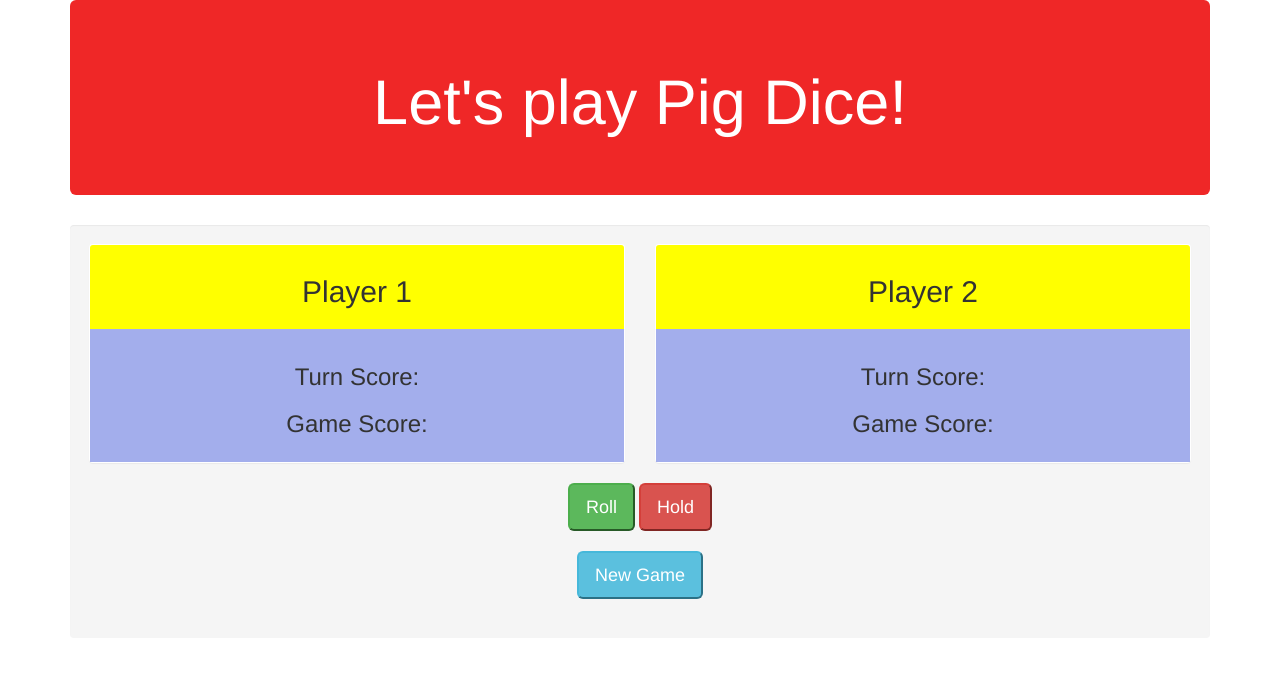
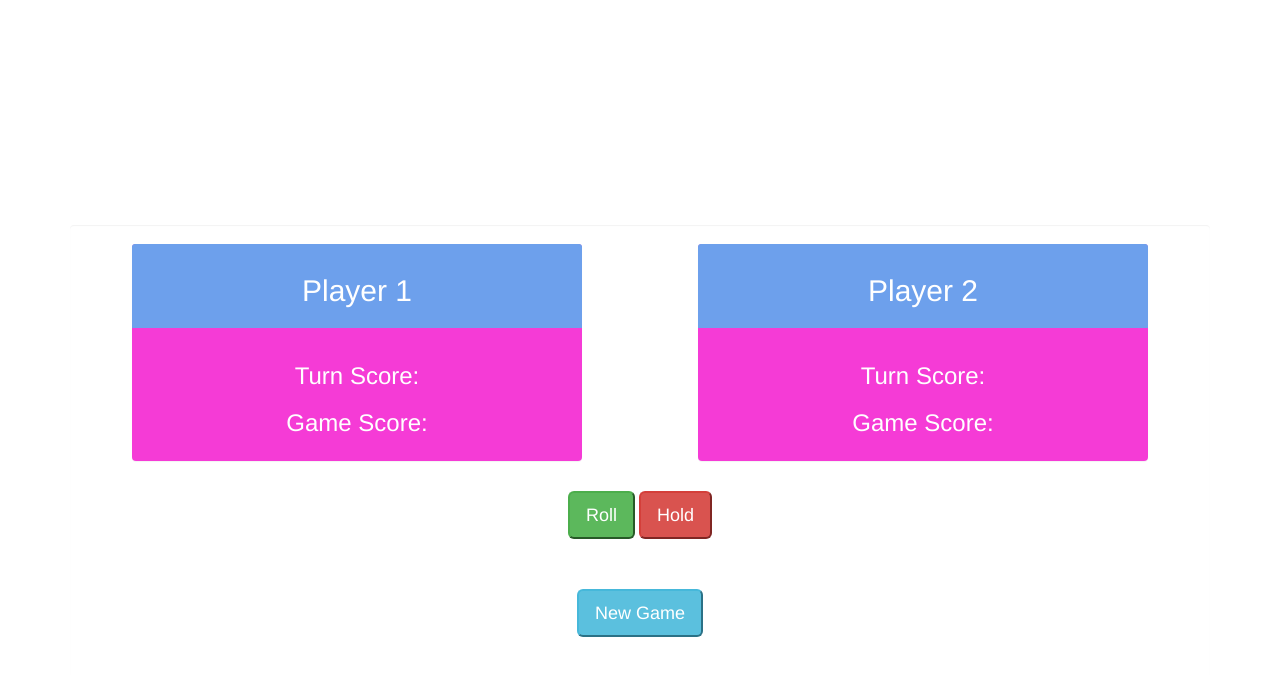
Before and after one commit to Abdullahi001/pigDice, a plain HTML site: page index.html in a window 1280 px wide. Drawn offline with Linux system fonts and the light colour scheme.

Commit message:
styling the panels and adding colors to them

```diff
--- a/css/styles.css
+++ b/css/styles.css
@@ -1,24 +1,52 @@
-h1{
+body{
+    background-color: #fff;
+}
+h1 {
     text-align: center;
-}
+  }
 
 
-.panel-heading{
-    background-color: #ff0;
-}
-.panel-body{
-    background-color:rgb(163, 174, 236);
-}
-
-.jumbotron {
-    background-color: rgba(238, 20, 20, 0.918);
-    color: #fff;
-  }
-.well {
+  .well {
+    background-color: rgba(0, 0, 0, 0);
     border: 0;
     margin: auto;
     text-align: center;
   }
+
+  .jumbotron {
+    background-color: rgba(0, 0, 0, 0);
+    color: #fff;
+
+  }
+
+  .btn-lg {
+    margin: 0 auto;
+    margin-top: 30px;
+  }
+
+  .dice {
+    margin: 0 auto;
+    display: block;
+    height: 100px;
+    width: 100px;
+    background-color: #fff;
+    border-radius: 10px;
+    padding: 10px;
+    margin-bottom: 80px;
+  }
+
+  .panel {
+    width: 450px;
+    margin: 0 auto;
+    background-color: rgba(243, 10, 204, 0.8);
+    color: #fff;
+    border: 0 solid #86682F;
+  }
+
+  .panel-heading {
+    background-color: rgb(109, 160, 236);
+  }
+
   .activeUser {
     background-color: green;
   }
```
